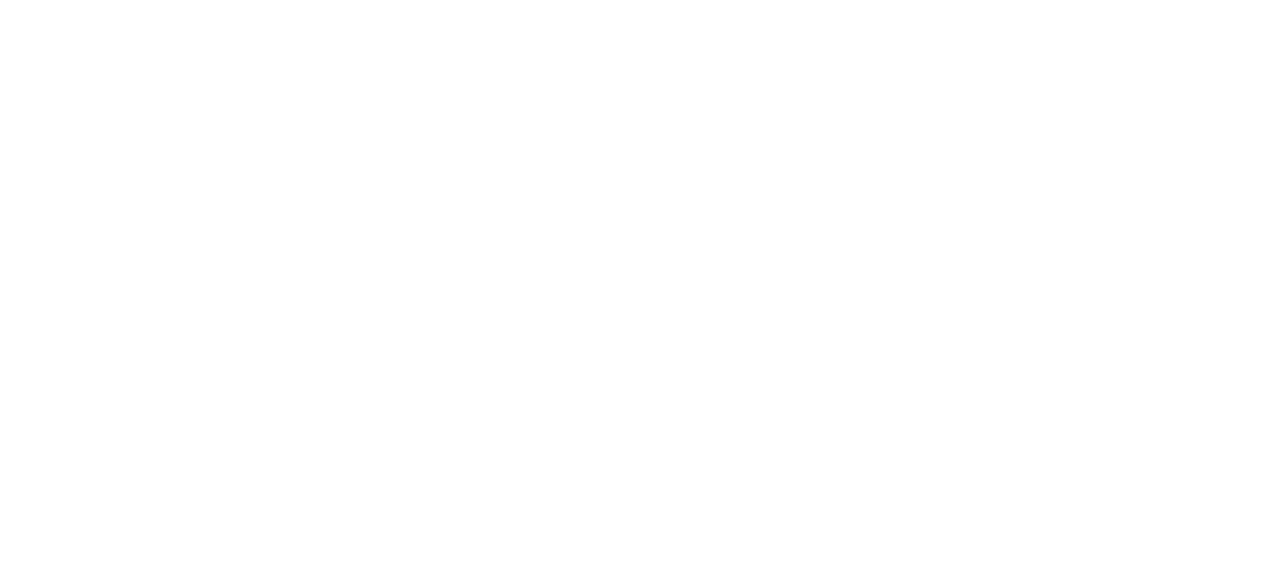
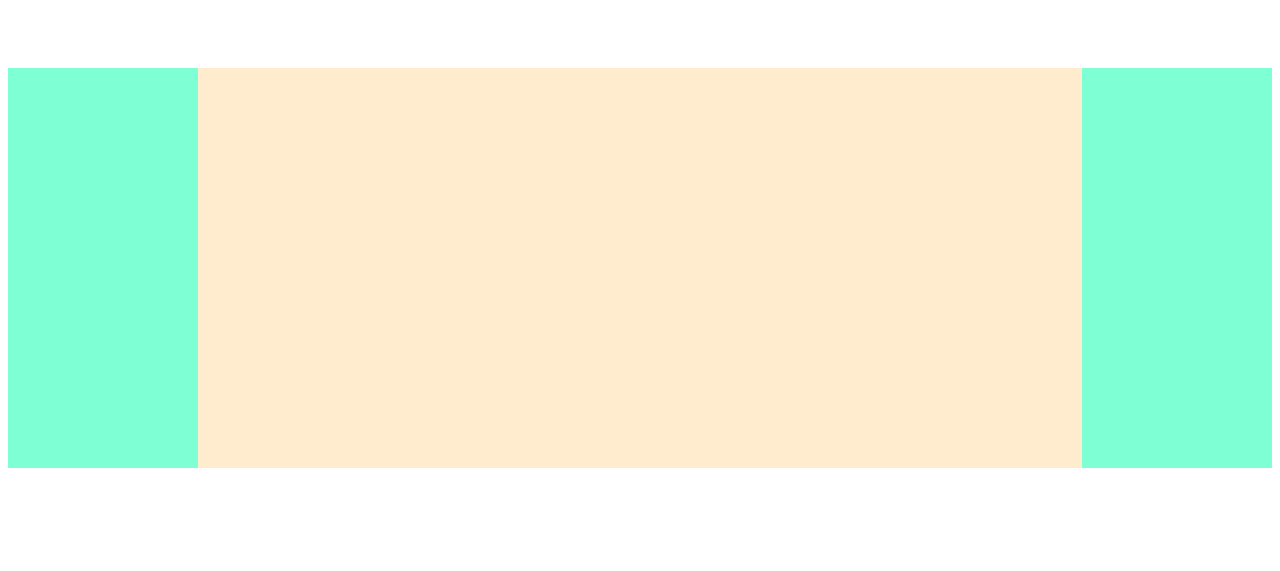
Before and after one commit to alirezapaladin7/gitpractis, a plain HTML site: page index.html in a window 1280 px wide. Drawn offline with Linux system fonts and the light colour scheme.

Commit message:
add add divs primery styles

```diff
--- a/index.html
+++ b/index.html
@@ -5,10 +5,44 @@
     <title>paladin</title>
     <style>
         #headderBox {
-            margin: 0 16 0 16;
+            /* margin: 0 16 0 16; */
+            width: fit-content;
+            height: 60;
+            background-color: rgb(14, 124, 87);
+        }
+
+        #leftBox {
+            margin: 0px;
+            width: 15%;
+            float: left;
+            height: 400px;
+            background-color: aquamarine;
+
+        }
+
+        #contant {
+            width: 70%;
+            background-color: blanchedalmond;
+            height: 400px;
+            float: left;
+
+
+        }
+
+        #rightBox {
+            width: 15%;
+            background-color: aquamarine;
+            height: 400px;
+            float: left;
+            ;
+        }
+
+        #footerBox {
+            clear: both;
             width: fit-content;
             height: 100px;
             background-color: rgb(14, 124, 87);
+
         }
     </style>
 
```
